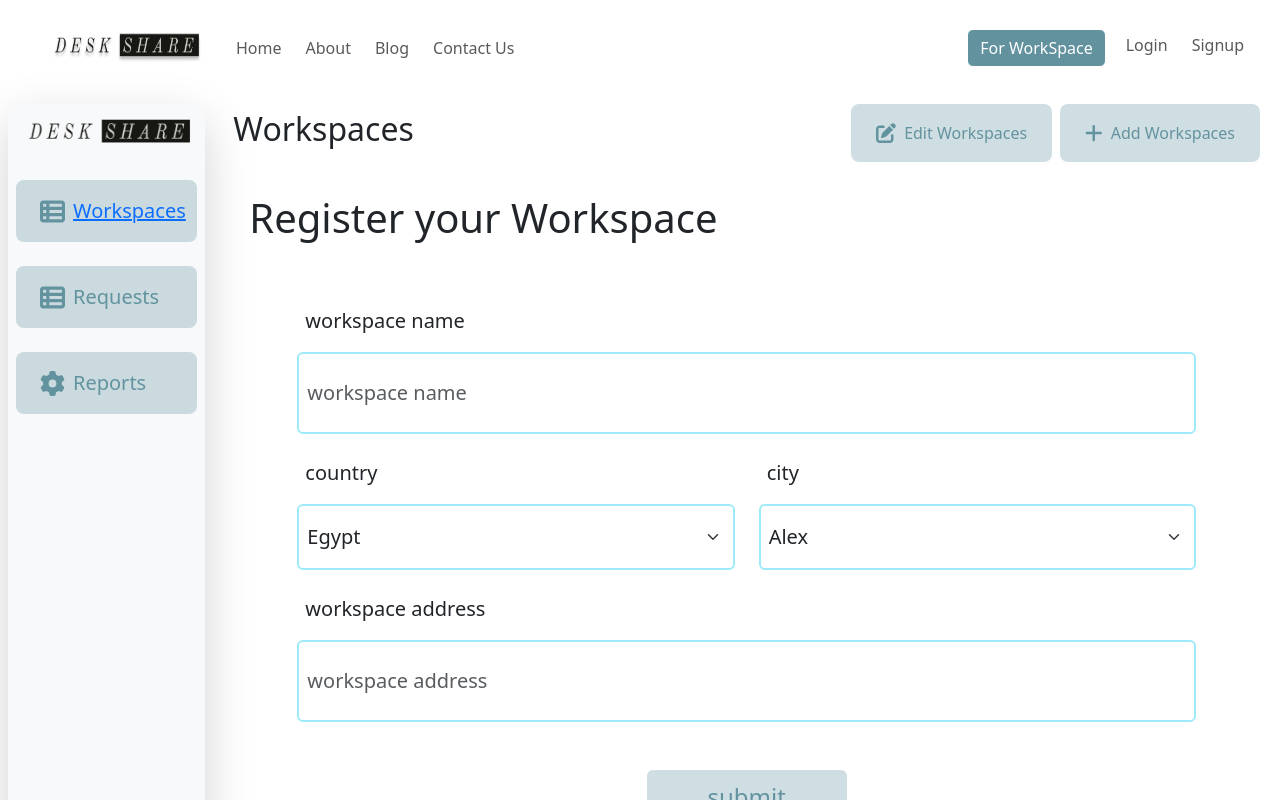
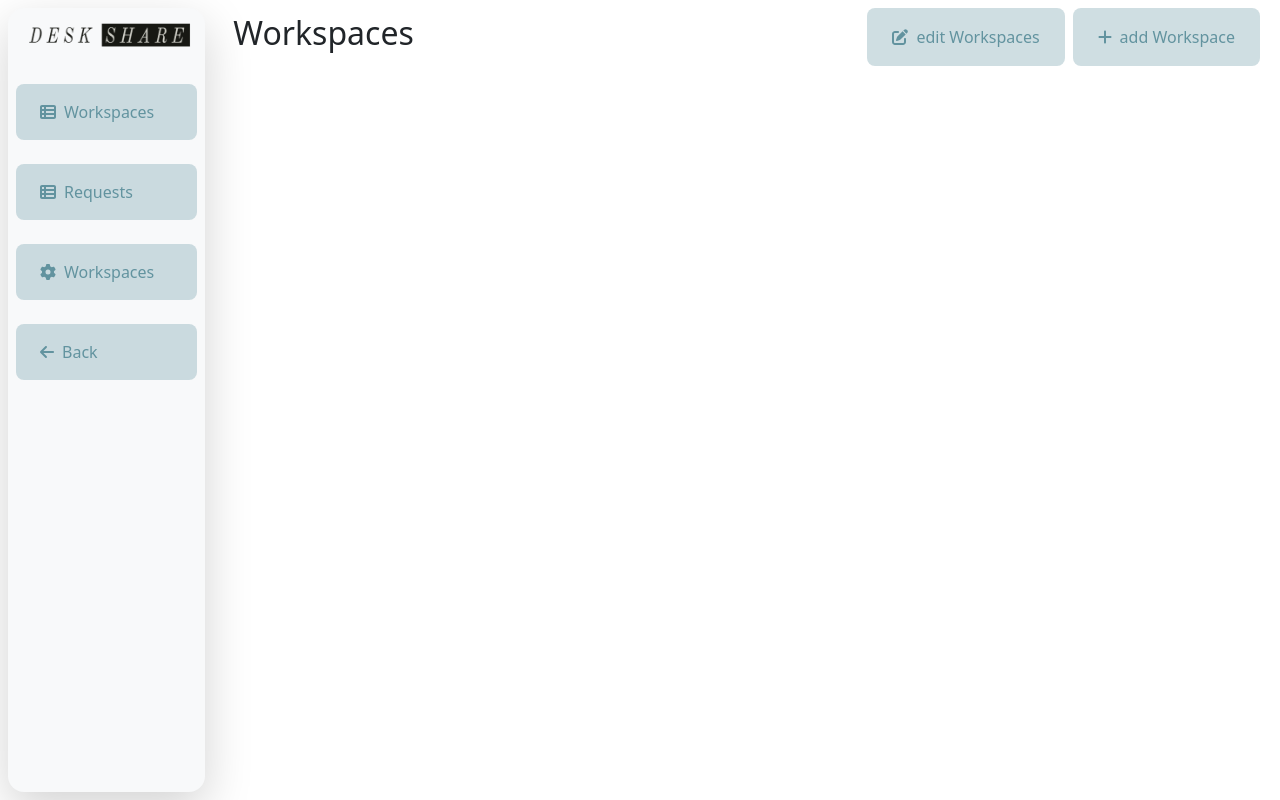
Before and after one commit to AlaaTourkey/desk-share, a React (Create React App) app: page /DashBoardPage in a window 1280 px wide. Shown: the top 800 px of the page. Built offline with nearby package versions, Linux system fonts and the light colour scheme.

Commit message:
edit dashboard

```diff
--- a/src/App.jsx
+++ b/src/App.jsx
@@ -14,7 +14,8 @@ import Login from './components/Login/Login.jsx';
 import { Toaster } from 'react-hot-toast';
 import { jwtDecode } from "jwt-decode";
 import WorkSpace from './components/Dashboard/WorkSpace.jsx';
-
+import Requests from './components/Dashboard/Requests.jsx';
+import WorkspaceForm from './components/Dashboard/WorkspaceForm.jsx';
 export default function App() {
 
   useEffect(() => {
@@ -44,10 +45,29 @@ export default function App() {
         { path: 'aboutus', element: <ProtectedRoute userData={userData}><About /></ProtectedRoute> },
         { path: 'contactus', element: <ProtectedRoute userData={userData}><ContactUs /></ProtectedRoute> },
         { path: 'blog', element: <ProtectedRoute userData={userData}><Blog /></ProtectedRoute> },
-        { path: 'DashBoardPage', element: <ProtectedRoute ><DashBoardPage/></ProtectedRoute> },
         { path: 'Workspaces', element: <ProtectedRoute ><WorkSpace/></ProtectedRoute> },
         { path: 'Signup', element:<Signup />},
         { path: 'Login', element:<Login saveUserData={saveUserData} /> },
+      ]
+    },
+    {
+      path:"DashBoardPage",
+      element:<ProtectedRoute>
+        <DashBoardPage></DashBoardPage>
+      </ProtectedRoute>,
+      children:[
+        {
+          path:"workspaces",
+          element:<WorkSpace/>
+        },
+        {
+          path:"requests",
+          element:<Requests/>
+        },
+        {
+          path:"addworkspace",
+          element:<WorkspaceForm/>
+        },
       ]
     }
   ]);
--- a/src/components/Dashboard/DashBoardPage.jsx
+++ b/src/components/Dashboard/DashBoardPage.jsx
@@ -5,6 +5,8 @@ import { faPlus ,faPenToSquare} from '@fortawesome/free-solid-svg-icons';
 import WorkSpace from './WorkSpace';
 import Requests from './Requests';
 import WorkspaceForm from './WorkspaceForm';
+import { Outlet } from 'react-router-dom';
+import { Link } from 'react-router-dom';
 function DashBoardPage() {
   return (
     <div className='container-fluid' style={{minHeight:"100vh"}}>
@@ -15,19 +17,17 @@ function DashBoardPage() {
           <h2>Workspaces</h2>
           <div className='d-flex gap-2'>
           <button className='btn p-4 py-3 fs-6 d-flex justify-content-start align-items-center gap-2 rounded-3' style={{color:"#62939f", backgroundColor:"rgba(98, 147, 159, 0.3)"}}>
-            <FontAwesomeIcon icon={faPenToSquare} size="lg" />
-            <span>Edit Workspaces</span>
+            <FontAwesomeIcon icon={faPenToSquare} />
+            <Link className='text-decoration-none' to='/DashBoardPage/workspaces' style={{color:"#62939f"}}>edit Workspaces</Link>
             </button>
           <button className='btn p-4 py-3 fs-6 d-flex justify-content-start align-items-center gap-2 rounded-3' style={{color:"#62939f", backgroundColor:"rgba(98, 147, 159, 0.3)"}}>
-            <FontAwesomeIcon icon={faPlus} size="lg" />
-            <span>Add Workspaces</span>
+            <FontAwesomeIcon icon={faPlus} />
+            <Link className='text-decoration-none' to='/DashBoardPage/addworkspace' style={{color:"#62939f"}}>add Workspace</Link>
             </button>
           </div>
         </div>
         <div>
-          {/* <WorkSpace/> */}
-          {/* <Requests/> */}
-          <WorkspaceForm/>
+          <Outlet/>
         </div>
       </div>
       </div>
--- a/src/components/Dashboard/SideBar.jsx
+++ b/src/components/Dashboard/SideBar.jsx
@@ -1,6 +1,6 @@
 import React from 'react'
 import { FontAwesomeIcon } from '@fortawesome/react-fontawesome';
-import { faTableList,faGear } from '@fortawesome/free-solid-svg-icons';
+import { faTableList,faGear,faArrowLeft } from '@fortawesome/free-solid-svg-icons';
 import WorkSpace from './WorkSpace';
 import { Link } from 'react-router-dom';
 function SideBar() {
@@ -11,17 +11,21 @@ function SideBar() {
             <img src="/assets/dashboard/deskshare.png" alt="" style={{maxWidth:"100%"}}/>
         </div>
         <div className='d-flex flex-column gap-4'>
-            <div className='p-4 py-3 fs-5 d-flex justify-content-start align-items-center gap-2 rounded-3' style={{color:"#62939f", backgroundColor:"rgba(98, 147, 159, 0.3)"}}>
-            <FontAwesomeIcon icon={faTableList} size="lg" />
-            <Link to='/Workspaces'>Workspaces</Link>
+            <div className='p-4 py-3 fs-6 d-flex justify-content-start align-items-center gap-2 rounded-3' style={{color:"#62939f", backgroundColor:"rgba(98, 147, 159, 0.3)"}}>
+            <FontAwesomeIcon icon={faTableList}  />
+            <Link className='text-decoration-none' to='/DashBoardPage/workspaces' style={{color:"#62939f"}}>Workspaces</Link>
             </div>
-            <div className='p-4 py-3 fs-5 d-flex justify-content-start align-items-center gap-2 rounded-3' style={{color:"#62939f", backgroundColor:"rgba(98, 147, 159, 0.3)"}}>
-            <FontAwesomeIcon icon={faTableList} size="lg"/>
-            <span>Requests</span>
+            <div className='p-4 py-3 fs-6 d-flex justify-content-start align-items-center gap-2 rounded-3' style={{color:"#62939f", backgroundColor:"rgba(98, 147, 159, 0.3)"}}>
+            <FontAwesomeIcon icon={faTableList} />
+            <Link className='text-decoration-none' to='/DashBoardPage/requests' style={{color:"#62939f"}}>Requests</Link>
             </div>
-            <div className='p-4 py-3 fs-5 d-flex justify-content-start align-items-center gap-2 rounded-3' style={{color:"#62939f", backgroundColor:"rgba(98, 147, 159, 0.3)"}}>
-            <FontAwesomeIcon icon={faGear} size="lg"/>
-            <span>Reports</span>
+            <div className='p-4 py-3 fs-6 d-flex justify-content-start align-items-center gap-2 rounded-3' style={{color:"#62939f", backgroundColor:"rgba(98, 147, 159, 0.3)"}}>
+            <FontAwesomeIcon icon={faGear} />
+            <Link className='text-decoration-none' to='/DashBoardPage/workspaces' style={{color:"#62939f"}}>Workspaces</Link>
+            </div>
+            <div className='p-4 py-3 fs-6 d-flex justify-content-start align-items-center gap-2 rounded-3' style={{color:"#62939f", backgroundColor:"rgba(98, 147, 159, 0.3)"}}>
+            <FontAwesomeIcon icon={faArrowLeft} />
+            <Link className='text-decoration-none' to='/' style={{color:"#62939f"}}>Back</Link>
             </div>
         </div>
         </div>
--- a/src/components/Dashboard/WorkspaceForm.jsx
+++ b/src/components/Dashboard/WorkspaceForm.jsx
@@ -4,30 +4,30 @@ function WorkspaceForm() {
   return (
     <div className='p-4'>
         <h1>Register your Workspace</h1>
-        <form className='p-5 fs-5'>
-            <div className='mb-3'>
+        <form className='p-5 fs-6'>
+            <div className='mb-2'>
                 <label htmlFor="name" className="form-label p-2">workspace name</label>
-                <input type="text" name='name' id='name' className="form-control p-2 py-4 fs-5 border-2 border-info-subtle" placeholder='workspace name' />
+                <input type="text" name='name' id='name' className="form-control p-2 py-4 fs-6 border-2 border-info-subtle" placeholder='workspace name' />
             </div>
-            <div className="row mb-3">
+            <div className="row mb-2">
                 <div className="col">
                     <label htmlFor="country" className="form-label p-2">country</label>
-                    <select id="country" name="country" className="form-select p-2 py-3 fs-5 border-2 border-info-subtle">
+                    <select id="country" name="country" className="form-select p-2 py-3 fs-6 border-2 border-info-subtle">
                         <option value="Egypt" selected>Egypt</option>
                     </select>
                 </div>
                 <div className="col">
                 <label htmlFor="city" className="form-label p-2">city</label>
-                    <select id="city" name="city" className="form-select p-2 py-3 fs-5 border-2 border-info-subtle">
+                    <select id="city" name="city" className="form-select p-2 py-3 fs-6 border-2 border-info-subtle">
                         <option value="Tanta" selected>Tanta</option>
                         <option value="Cairo" selected>Cairo</option>
                         <option value="Alex" selected>Alex</option>
                     </select>
                 </div>
             </div>
-            <div className='mb-5'>
+            <div className='mb-3'>
                 <label htmlFor="address" className="form-label p-2">workspace address</label>
-                <input type="text" name='address' id='address' className="form-control p-2 py-4 fs-5 border-2 border-info-subtle" placeholder='workspace address' />
+                <input type="text" name='address' id='address' className="form-control p-2 py-4 fs-6 border-2 border-info-subtle" placeholder='workspace address' />
             </div>
             <div className='d-flex justify-content-center'>
             <input type="submit" value="submit" className='btn fs-4 p-2'
```
Also changed, not shown: 1 other file (tests, documents, lock files or other folders).
